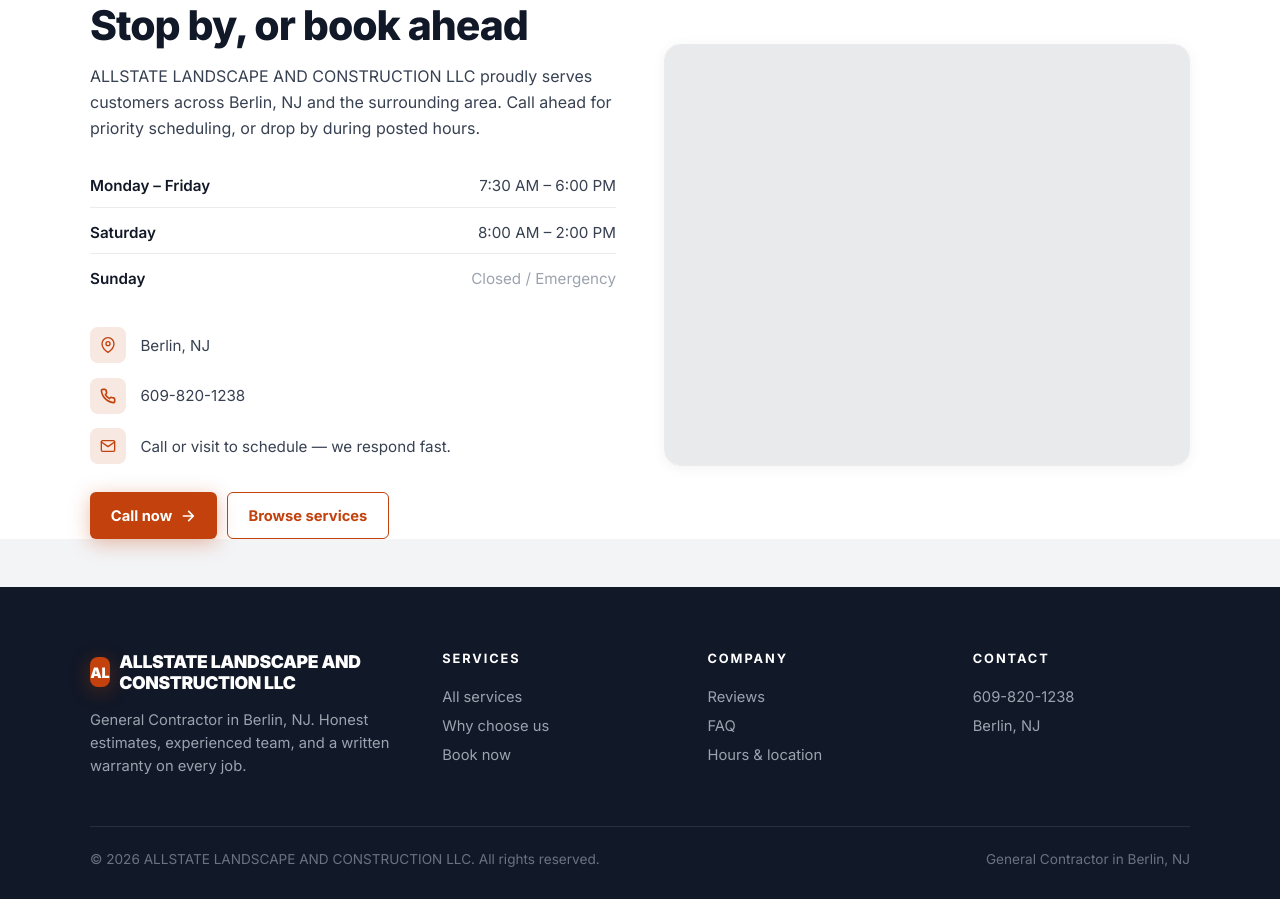
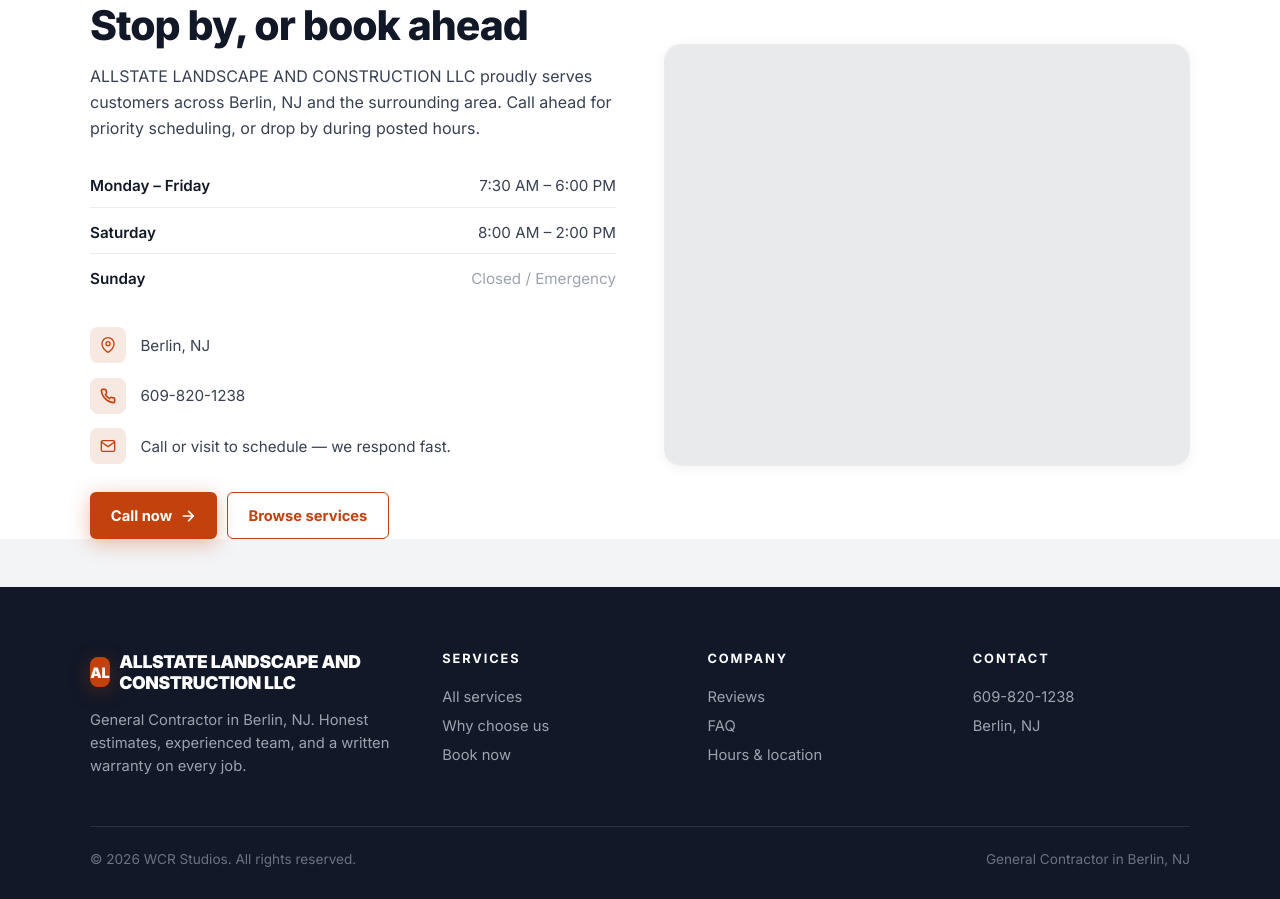
Before and after one commit to Wrenbjor/trades--allstate-landscape-and-construction-llc, a plain HTML site: page index.html in a window 1280 px wide. Shown: the part 4645-5544 px from the top of the page. Drawn offline with nearby package versions, Linux system fonts and the light colour scheme; no server answers.

Commit message:
Update site

```diff
--- a/index.html
+++ b/index.html
@@ -605,7 +605,7 @@
     </div>
   </div>
   <div class="foot-bottom">
-    <div>&copy; 2026 ALLSTATE LANDSCAPE AND CONSTRUCTION LLC. All rights reserved.</div>
+    <div>&copy; 2026 WCR Studios. All rights reserved.</div>
     <div>General Contractor in Berlin, NJ</div>
   </div>
 </footer>
```
